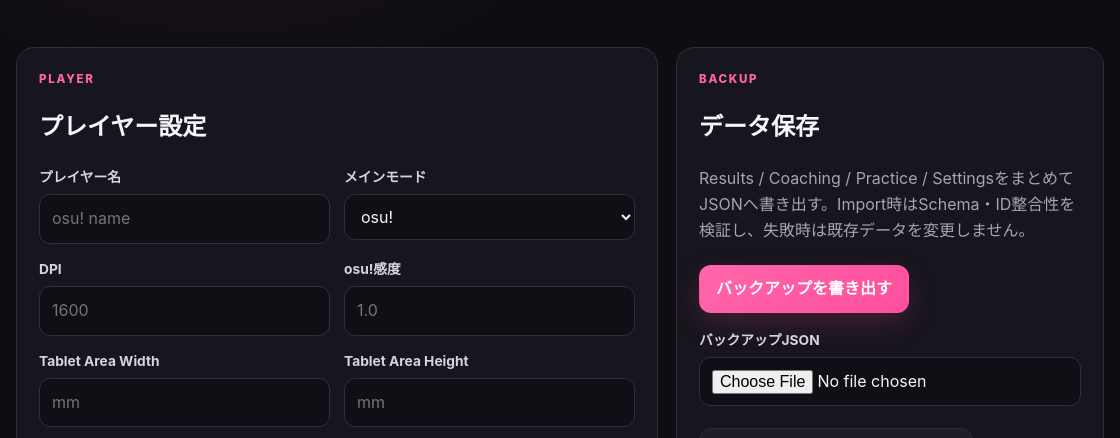
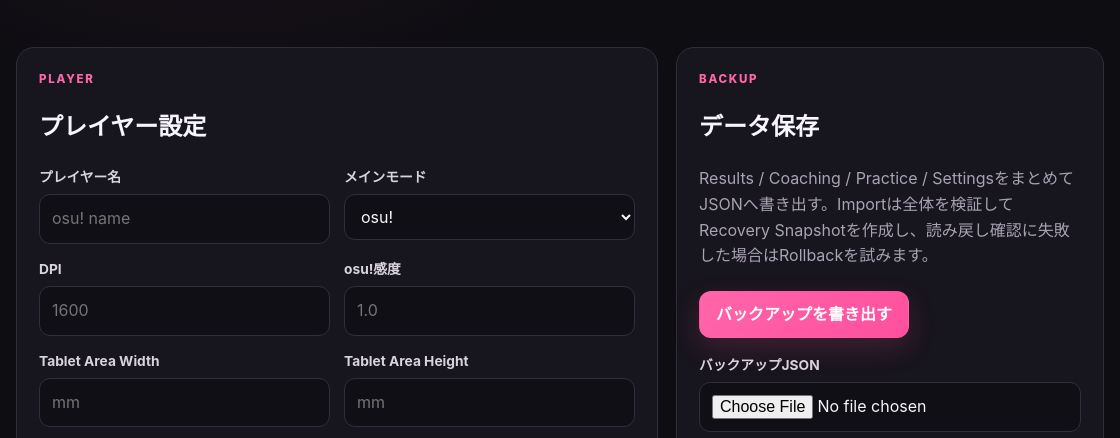
Before and after one commit to EliteMay/osu-hub, an Electron app: page pages/settings.html in a window 1120 px wide. Shown: the part 294-732 px from the top of the page. Drawn offline with Linux system fonts and the light colour scheme.

Commit message:
docs: clarify backup import recovery behavior

```diff
--- a/pages/settings.html
+++ b/pages/settings.html
@@ -33,7 +33,7 @@
   <aside class="stack">
     <section class="panel flat">
       <p class="eyebrow">backup</p><h2>データ保存</h2>
-      <p class="muted">Results / Coaching / Practice / SettingsをまとめてJSONへ書き出す。Import時はSchema・ID整合性を検証し、失敗時は既存データを変更しません。</p>
+      <p class="muted">Results / Coaching / Practice / SettingsをまとめてJSONへ書き出す。Importは全体を検証してRecovery Snapshotを作成し、読み戻し確認に失敗した場合はRollbackを試みます。</p>
       <div class="actions"><button id="exportBackup" class="button primary" type="button">バックアップを書き出す</button></div>
       <div class="field" style="margin-top:16px"><label for="backupFile">バックアップJSON</label><input id="backupFile" type="file" accept="application/json,.json"></div>
       <div class="actions"><button id="importBackup" class="button ghost" type="button">バックアップを検証して読み込む</button></div>
```
